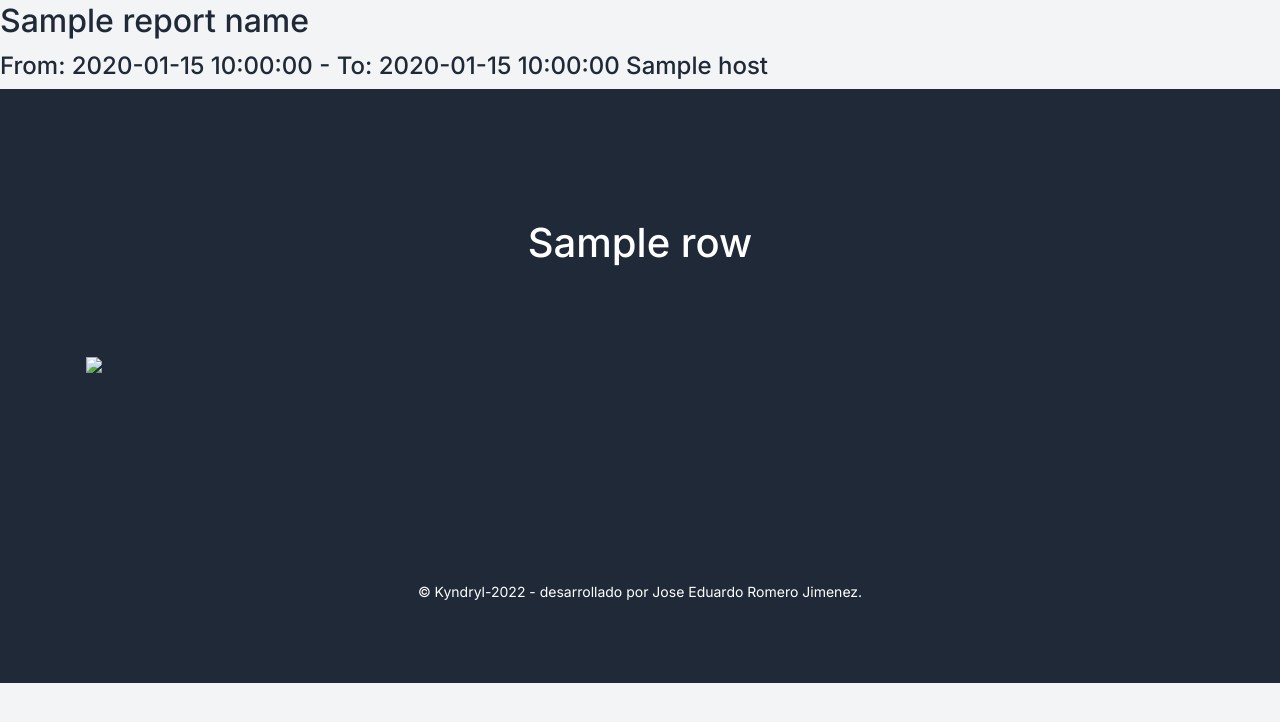
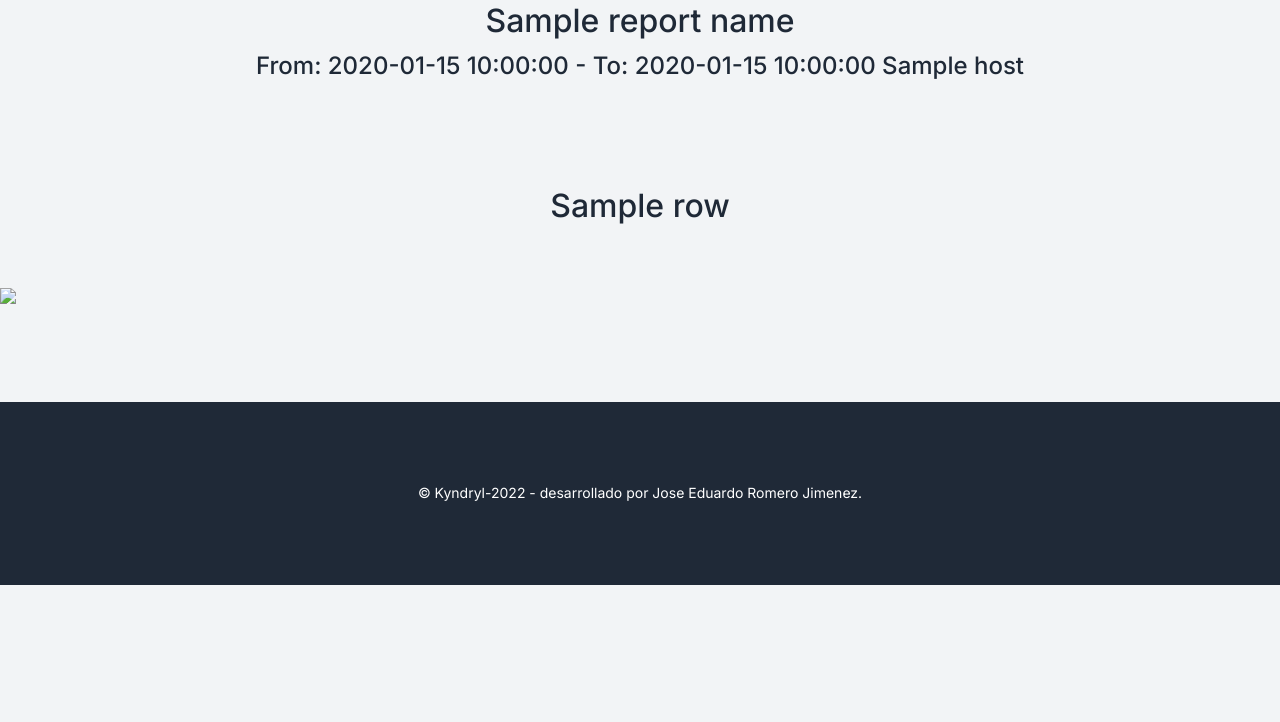
Before and after one commit to Edunzz/grafanaPDF, a Flask app: template apipdf/templates/reporte_grafana.html in a window 1280 px wide. Shown: the top 722 px of the page. Run offline with Flask 2, Linux system fonts and the light colour scheme; the template is opened without the code that fills it: most values are stand-ins (such as "Sample title", 1, 10 or a date in 2020).

Commit message:
ajuste de texto y posiciones

```diff
--- a/apipdf/templates/reporte_grafana.html
+++ b/apipdf/templates/reporte_grafana.html
@@ -8,7 +8,7 @@
       <link type="text/css" href="/static/assets/css/volt.css" rel="stylesheet">
    </head>
    <body>
-      <header class="header-global">
+      <header class="text-center">
          <h2 class="h2">
             {{ report_name }}
          </h2>
@@ -19,20 +19,20 @@
       </header>
       <main>
          {% for row in data_render %}
-         <section class="section section-lg bg-gray-800 text-white">
-            <div class="container">
-               <div class="row justify-content-center mb-5 mb-lg-6">
+         <section class="section">
+            <div class="row justify-content-center mb-5">
                <div class="col-12 text-center">
-                     <h2 class="h1 px-lg-5">
+                  <h2 class="h2">
                      {{ row['row-name'] }}
                   </h2>
                </div>
             </div>
             <div class="row">
                {% for panel in row['img_panels'] %}
+               <span>
                   <img src="{{ panel['url'] }}">
+               </span>
                {% endfor %}
-               </div>
             </div>
          </section>
          {% endfor %}
```
Lines whose indentation alone changed are shown as unchanged.
